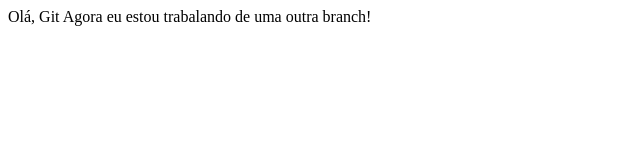
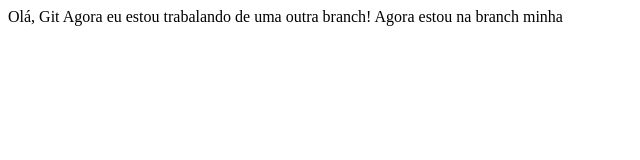
Before and after one commit to AmadeusDelfino/AmadeusDelfino.github.io, a plain HTML site: page index.html in a window 1280 px wide. Shown: the whole page, without its empty margins (0-640 px from the left). Drawn offline with Linux system fonts and the light colour scheme.

Commit message:
Modifiquei o arquivo index.html

```diff
--- a/index.html
+++ b/index.html
@@ -2,5 +2,6 @@
   <body>
     Olá, Git
     Agora eu estou trabalando de uma outra branch!
+    Agora estou na branch minha
   </body>
 </html>
```
